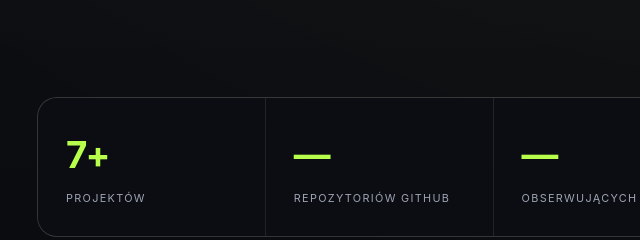
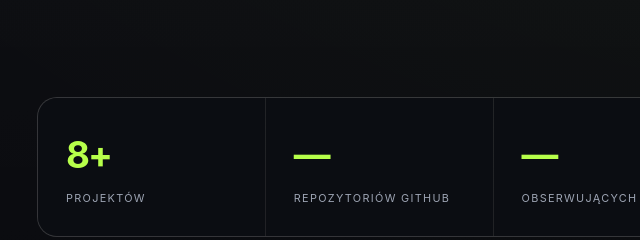
Before and after one commit to janczesko12/Portfolio, a plain HTML site: page index.html in a window 1280 px wide. Shown: the part 2160-2400 px from the top of the page, 33-673 px from the left. Drawn offline with Linux system fonts and the light colour scheme; no server answers.

Commit message:
Update portfolio project count

```diff
--- a/index.html
+++ b/index.html
@@ -110,7 +110,7 @@
 
     <section class="section stats-section section-dark section-pad">
       <div class="stats-grid">
-        <div><b id="stat-projects">7+</b><span data-i18n="statProjects">PROJEKTÓW</span></div>
+        <div><b id="stat-projects">8+</b><span data-i18n="statProjects">PROJEKTÓW</span></div>
         <div><b id="stat-repos">—</b><span data-i18n="statRepos">REPOZYTORIÓW GITHUB</span></div>
         <div><b id="stat-followers">—</b><span data-i18n="statFollowers">OBSERWUJĄCYCH</span></div>
         <div><b id="stat-visits">—</b><span data-i18n="statVisits">ODWIEDZIN</span></div>
```
